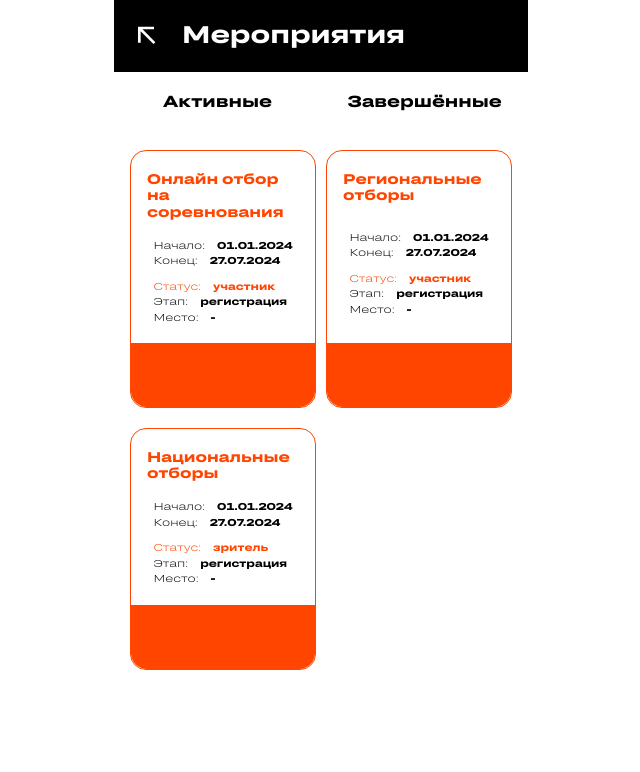
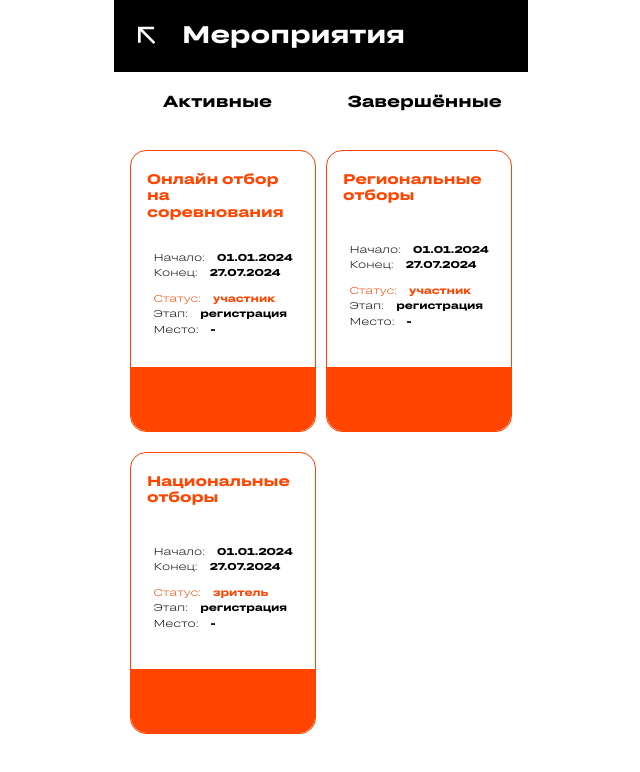
Before and after one commit to KrisGurach/Cardo, a React (Create React App) app: page / in a window 1280 px wide. Shown: the top 772 px of the page, without its empty margins (319-959 px from the left). Built offline with nearby package versions, Linux system fonts and the light colour scheme; a web font is replaced by a local one.

Commit message:
application-card edited

```diff
--- a/src/components/application-card/application-card.tsx
+++ b/src/components/application-card/application-card.tsx
@@ -14,7 +14,7 @@ export type TApplicationCard = {
 
 const ApplicationCard:FC<TApplicationCard> = ({title, startTime, endingTime, status, phase, place, isActive}) => {
   return (
-    <div className={`${style.container} ${!isActive ? style.cardInactive : style.cardActive}`}>
+    <div className={`${style.container} ${!isActive && style.cardInactive}`}>
       <h2 className={style.title}>{title}</h2>
       <div className={style.infoContainer}>
         <div className={style.info}>
@@ -27,7 +27,7 @@ const ApplicationCard:FC<TApplicationCard> = ({title, startTime, endingTime, sta
           <p className={style.text}>Место:<span className={style.span}>{place && place}{!place && '-'}</span></p>
         </div>
       </div>
-      <div className={`${style.bottom} ${!isActive ? style.bottomInactive : style.bottomActive}`}>
+      <div className={`${style.bottom} ${!isActive && style.bottomInactive}`}>
 
       </div>
     </div>
--- a/src/components/application-card/style.module.css
+++ b/src/components/application-card/style.module.css
@@ -3,7 +3,7 @@
   padding: 0;
   width: 100%;
   max-width: 184px;
-  max-height: 280px;
+  height: 280px;
   border: orangered solid 1px;
   border-radius: 16px;
   position: relative;
@@ -11,10 +11,6 @@
   flex-direction: column;
   align-items: center;
   justify-content: space-between;
-}
-
-.cardActive {
-  border-color: orangered;
 }
 
 .cardInactive {
@@ -76,10 +72,6 @@
   border-bottom-left-radius: 16px;
 }
 
-.bottomActive {
-  background-color: orangered;
-}
-
 .bottomInactive {
   background-color: gray;
 }
```
